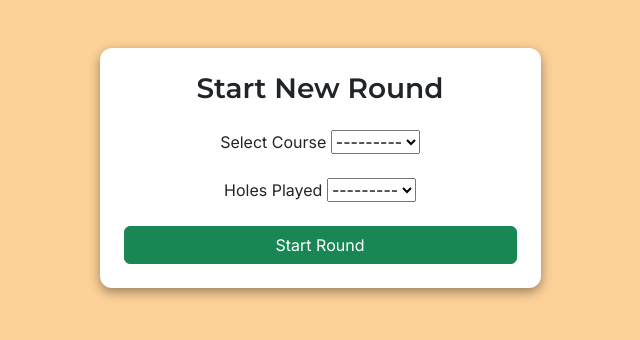
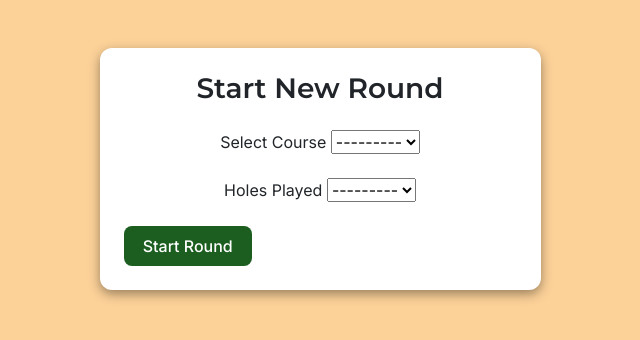
Before and after one commit to N-Smillie/golf-tracker-project, a Django app: page /rounds/start/ in a window 1280 px wide. Shown: the part 56-396 px from the top of the page, without its empty margins (320-960 px from the left). Run offline with Django 4.2, Linux system fonts and the light colour scheme; the visitor is signed in with stand-in values (Sample User, id 1); data that the repository does not hold is empty.

Commit message:
styled buttons to be consistent across all pages

```diff
--- a/rounds/templates/rounds/round_detail.html
+++ b/rounds/templates/rounds/round_detail.html
@@ -78,7 +78,7 @@
                 </table>
             </div>
 
-            <button type="submit" class="btn btn-success mt-3">
+            <button type="submit" class="btn mt-3">
                 Save Scores
             </button>
 
--- a/rounds/templates/rounds/round_history.html
+++ b/rounds/templates/rounds/round_history.html
@@ -28,7 +28,7 @@
                             <td>{{ round.get_holes_played_display }}</td>
                             <td>
                                 <a href="{% url 'round_detail' round.id %}"
-                                   class="btn btn-sm btn-outline-primary">
+                                   class="btn btn-primary">
                                     View Round
                                 </a>
                             </td>
--- a/rounds/templates/rounds/start_round.html
+++ b/rounds/templates/rounds/start_round.html
@@ -25,7 +25,7 @@
                             {{ form.holes_played }}
                         </div>
 
-                        <button type="submit" class="btn btn-success w-100">
+                        <button type="submit" class="btn btn-primary">
                             Start Round
                         </button>
                     </form>
--- a/static/css/style.css
+++ b/static/css/style.css
@@ -63,6 +63,17 @@ a {
 /* Tables */
 
 /* Buttons */
+.btn.btn-primary {
+    background-color: var(--primary-color);
+    border: none;
+    border-radius: 8px;
+    padding: 0.5rem 1.2rem;
+    font-weight: 500;
+}
+
+.btn.btn-primary:hover {
+    background-color: var(--secondary-color)
+}
 
 /* Scores */
 .score-good {
```
